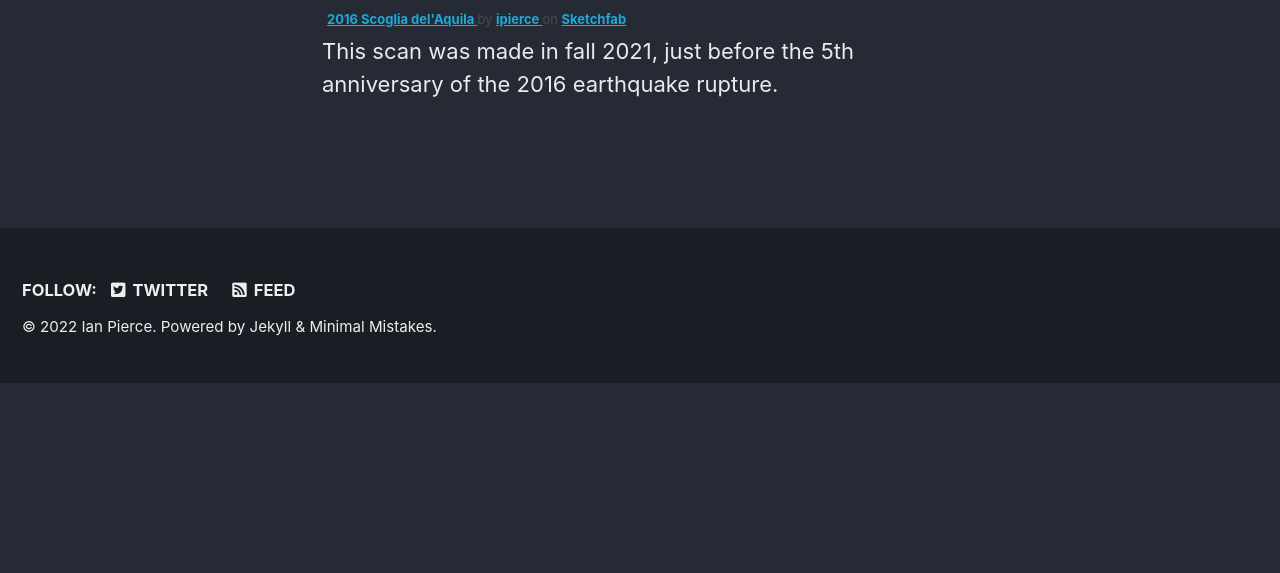
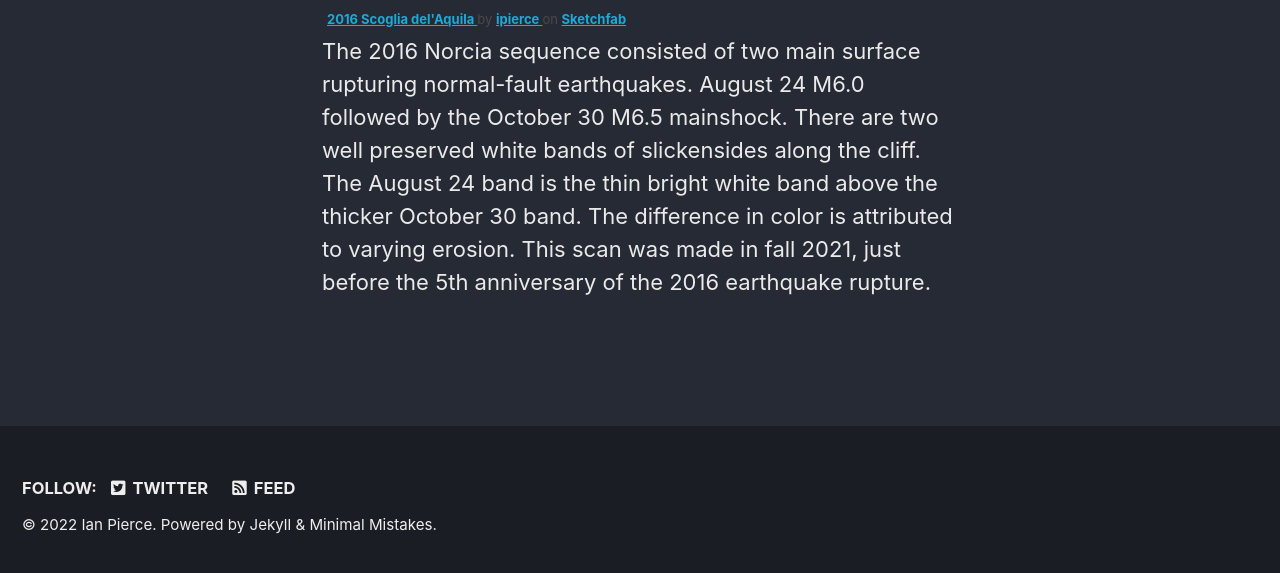
Before and after one commit to Neotectonic/Neotectonic.github.io, a Jekyll site: the page built from docs/_pages/2022NEHRP.md, in a window 1280 px wide and 900 px high, scrolled down 2545 px, cut to the strip 319-892 px from the top of the window. Built offline with Jekyll 4.4.1, drawn with Linux system fonts in a browser that asks for light colours; cached includes are drawn as plain includes; before the commit the page ends 3247 px from its top, so only the background shows below that.

Commit message:
Update 2022NEHRP.md

```diff
--- a/docs/_pages/2022NEHRP.md
+++ b/docs/_pages/2022NEHRP.md
@@ -30,4 +30,6 @@ This scan was collected to use as a base for logging an excavated fault trench i
 <br><br>
 2016 Norcia, Italy earthquake ruptures:
 <div class="sketchfab-embed-wrapper"> <iframe title="2016 Scoglia del'Aquila" frameborder="0" width="100%" height="400" allowfullscreen mozallowfullscreen="true" webkitallowfullscreen="true" allow="autoplay; fullscreen; xr-spatial-tracking" xr-spatial-tracking execution-while-out-of-viewport execution-while-not-rendered web-share src="https://sketchfab.com/models/939f05a80623492698f8c34241567884/embed"> </iframe> <p style="font-size: 13px; font-weight: normal; margin: 5px; color: #4A4A4A;"> <a href="https://sketchfab.com/3d-models/2016-scoglia-delaquila-939f05a80623492698f8c34241567884?utm_medium=embed&utm_campaign=share-popup&utm_content=939f05a80623492698f8c34241567884" target="_blank" style="font-weight: bold; color: #1CAAD9;"> 2016 Scoglia del'Aquila </a> by <a href="https://sketchfab.com/ipierce?utm_medium=embed&utm_campaign=share-popup&utm_content=939f05a80623492698f8c34241567884" target="_blank" style="font-weight: bold; color: #1CAAD9;"> ipierce </a> on <a href="https://sketchfab.com?utm_medium=embed&utm_campaign=share-popup&utm_content=939f05a80623492698f8c34241567884" target="_blank" style="font-weight: bold; color: #1CAAD9;">Sketchfab</a></p></div>
+
+The 2016 Norcia sequence consisted of two main surface rupturing normal-fault earthquakes. August 24 M6.0 followed by the October 30 M6.5 mainshock. There are two well preserved white bands of slickensides along the cliff. The August 24 band is the thin bright white band above the thicker October 30 band. The difference in color is attributed to varying erosion.
 This scan was made in fall 2021, just before the 5th anniversary of the 2016 earthquake rupture.
```
